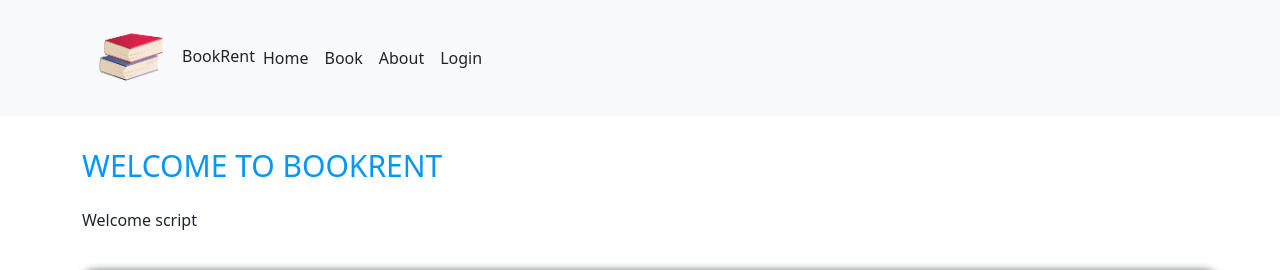
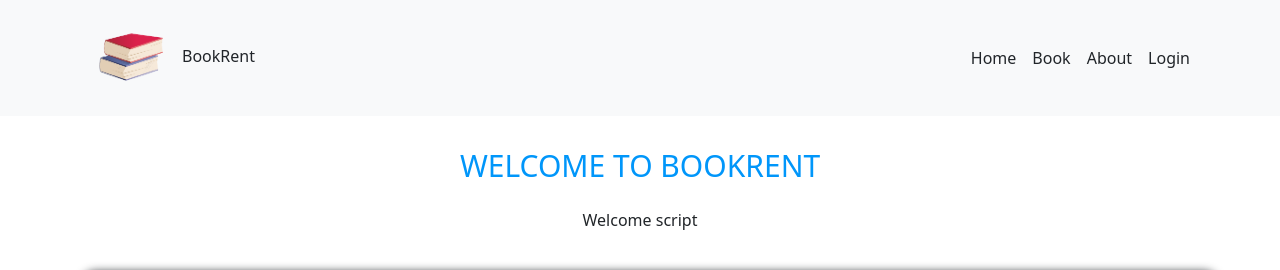
Before and after one commit to tanphan3041/book-web, a Vue app in the folder frontend/: page /home in a window 1280 px wide. Shown: the top 270 px of the page. Built offline with nearby package versions, Linux system fonts and the light colour scheme.

Commit message:
Project Progresses Continue 8

```diff
--- a/frontend/src/components/AppHeader.vue
+++ b/frontend/src/components/AppHeader.vue
@@ -35,7 +35,7 @@
 
 
 
-         <div class="d-flex me-auto">
+         <div class="d-flex navbar-expand-sm mr-auto">
 
 
             <router-link to="/home" class="navbar-link px-2">
--- a/frontend/src/views/HomePage.vue
+++ b/frontend/src/views/HomePage.vue
@@ -1,10 +1,10 @@
 <template>
    <div clas="container">
-        <div class="row d-flex justify-content-center">
+       <div class="d-flex justify-content-center align-items-center">
            <h3 class="welcome mt-3">WELCOME TO BOOKRENT</h3>
        </div>
 
-        <div class="row d-flex justify-content-center">
+       <div class="d-flex justify-content-center align-items-center">
            <p class="mt-3">Welcome script</p>
        </div>
    </div>
```
Lines whose indentation alone changed are shown as unchanged.
